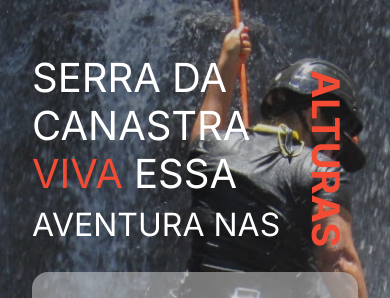
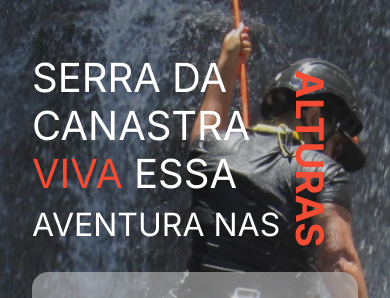
Before and after one commit to lcostaju/Projeto_Final_React, a React (Vite) app in the folder viva_aventuras/: page / in a window 390 px wide. Shown: the part 192-490 px from the top of the page. Built offline with nearby package versions, Linux system fonts and the light colour scheme; a web font is replaced by a local one.

Commit message:
style: adjust line-height for alturas class in HeroSection

```diff
--- a/viva_aventuras/src/Componentes/HeroSection/HeroSection.module.css
+++ b/viva_aventuras/src/Componentes/HeroSection/HeroSection.module.css
@@ -168,7 +168,7 @@
     .alturas {
         writing-mode: vertical-rl;
         font-size: 38px;
-        line-height: 40px;
+        line-height: 8px;
         margin-top: 1rem;
     }
 
```
